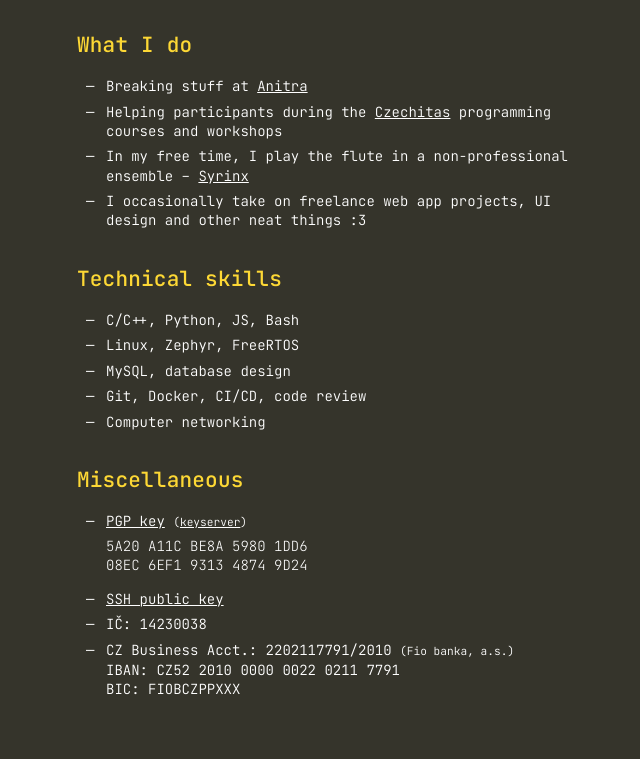
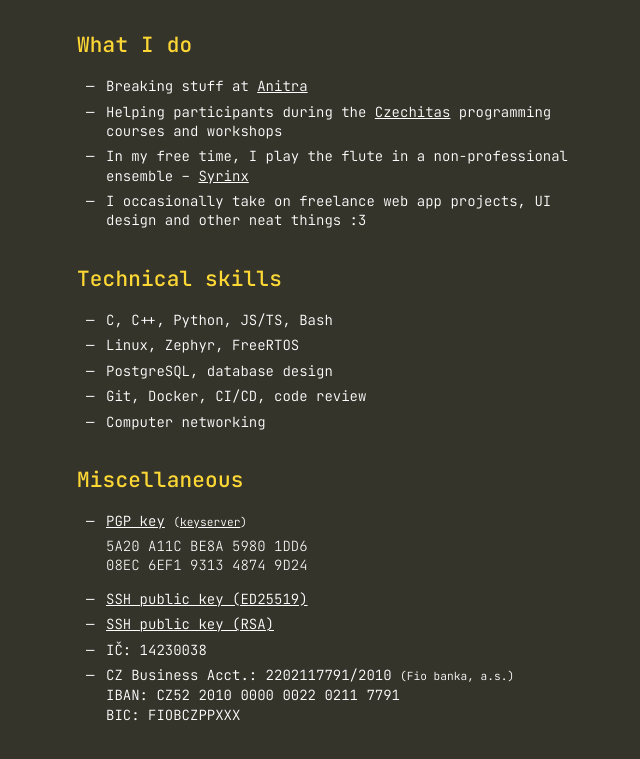
Before and after one commit to jakubtopic/jakubtopic.cz, a plain HTML site: page index.html in a window 1280 px wide. Shown: the part 207-966 px from the top of the page, without its empty margins (313-953 px from the left). Drawn offline with nearby package versions, Linux system fonts and the light colour scheme; files that its build step writes are made by us from their sources.

Commit message:
Add ED25519 pubkey

```diff
--- a/index.html
+++ b/index.html
@@ -31,9 +31,9 @@
     <section>
         <h2>Technical skills</h2>
         <ul>
-            <li>C/C++, Python, JS, Bash</li>
+            <li>C, C++, Python, JS/TS, Bash</li>
             <li>Linux, Zephyr, FreeRTOS</li>
-            <li>MySQL, database design</li>
+            <li>PostgreSQL, database design</li>
             <li>Git, Docker, CI/CD, code review</li>
             <li>Computer networking</li>
         </ul>
@@ -44,7 +44,8 @@
             <li><a href="keys/jakubtopic.asc">PGP key</a>
                 <small>(<a href="https://pgp.mit.edu/pks/lookup?op=vindex&search=0x6EF1931348749D24">keyserver</a>)</small>
                 <pre>5A20 A11C BE8A 5980 1DD6<br>08EC 6EF1 9313 4874 9D24</pre></li>
-            <li><a href="keys/jakubtopic_rsa.pub">SSH public key</a></li>
+            <li><a href="keys/jakubtopic_ed25519.pub">SSH public key (ED25519)</a></li>
+            <li><a href="keys/jakubtopic_rsa.pub">SSH public key (RSA)</a></li>
             <li>IČ: 14230038</li>
             <li>CZ Business Acct.: 2202117791/2010 <small>(Fio banka, a.s.)</small><br>
                 IBAN: CZ52 2010 0000 0022 0211 7791<br>
```
Also changed, not shown: 1 other file.
